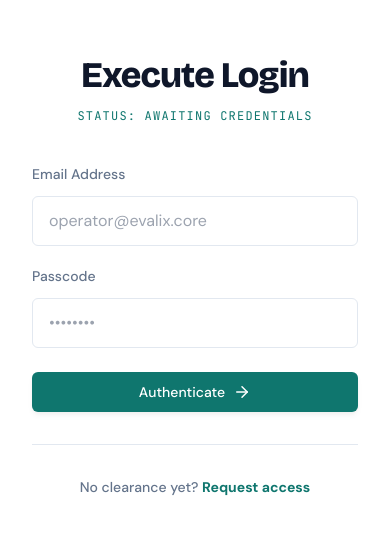
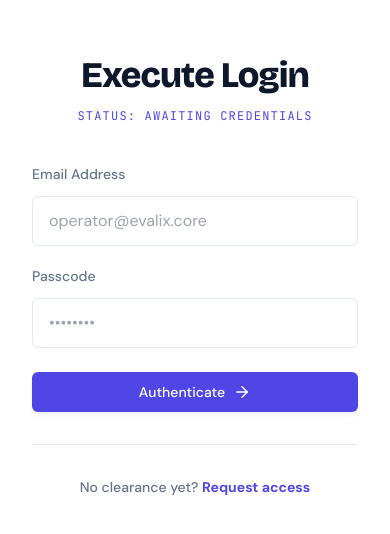
Before and after one commit to illuminatiAyush/EVALI-X, a React (Vite) app in the folder frontend/: page /login in a window 390 px wide. Shown: the part 146-680 px from the top of the page. Built offline with nearby package versions, Linux system fonts and the light colour scheme; no server answers.

Commit message:
mobile responsiveness by the master of mischieves

```diff
--- a/frontend/src/index.css
+++ b/frontend/src/index.css
@@ -7,31 +7,31 @@
 @layer base {
   /* LIGHT MODE — Clean, Crisp SaaS Aesthetic */
   :root {
-    --bg: #FFFFFF; /* Pure white */
-    --surface: #F8FAFC; /* Slate 50 */
-    --brand: #0F766E; /* Deep Teal for contrast */
-    --brand-hover: #0D9488;
-    --text: #0F172A; /* Slate 900 */
-    --text-muted: #64748B; /* Slate 500 */
-    --border: #E2E8F0; /* Slate 200 */
-    --danger: #E11D48; /* Rose 600 */
-    --danger-hover: #BE123C;
-    --ring: rgba(15, 118, 110, 0.25);
-  }
+  --background: #f8fafc; /* Soothing Slate-50 */
+  --surface: #ffffff;
+  --surface-muted: #f1f5f9;
 
-  /* DARK MODE — Deep Midnight */
-  .dark {
-    --bg: #0B0E14;
-    --surface: #151A24;
-    --brand: #2DD4BF;
-    --brand-hover: #5EEAD4;
-    --text: #F8FAFC;
-    --text-muted: #94A3B8;
-    --border: #1E293B;
-    --danger: #FB7185;
-    --danger-hover: #FDA4AF;
-    --ring: rgba(45, 212, 191, 0.25);
-  }
+  --brand: #4f46e5; /* Deep Indigo */
+  --brand-hover: #4338ca;
+  --brand-glow: rgba(79, 70, 229, 0.15);
+
+  --text: #0f172a; /* Slate-900 */
+  --text-muted: #64748b; /* Slate-500 */
+  --border: #e2e8f0;
+  --border-hover: #cbd5e1;
+
+  --danger: #ef4444;
+  --success: #10b981;
+  --warning: #f59e0b;
+  --ring: rgba(79, 70, 229, 0.2);
+}
+
+.dark {
+  /* Forced Light Mode for Soothing Experience */
+  --background: #f8fafc;
+  --surface: #ffffff;
+  --text: #0f172a;
+}
 }
 
 * {
--- a/frontend/src/pages/LandingPage.jsx
+++ b/frontend/src/pages/LandingPage.jsx
@@ -5,7 +5,7 @@ import {
   BrainCircuit, Zap, ShieldCheck, GraduationCap, ArrowRight,
   CheckCircle2, FileText, Sparkles, Sun, Moon, TerminalSquare,
   Users, Clock, BarChart3, ChevronRight, Twitter, Linkedin, Instagram, Mail, ChevronDown,
-  Settings, Target
+  Settings, Target, Menu, X
 } from 'lucide-react';
 import Button from '../components/ui/Button';
 import Container from '../components/ui/Container';
```
